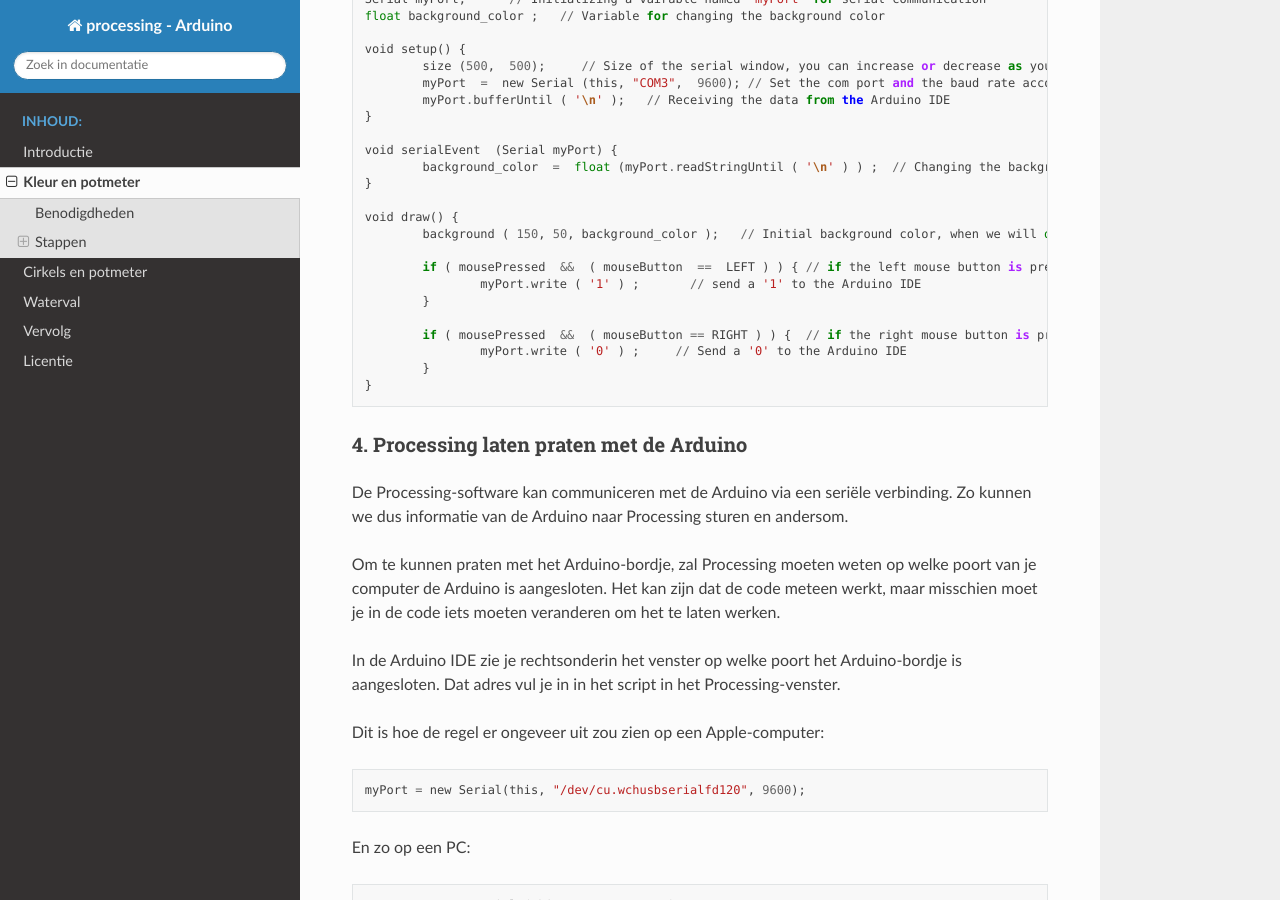
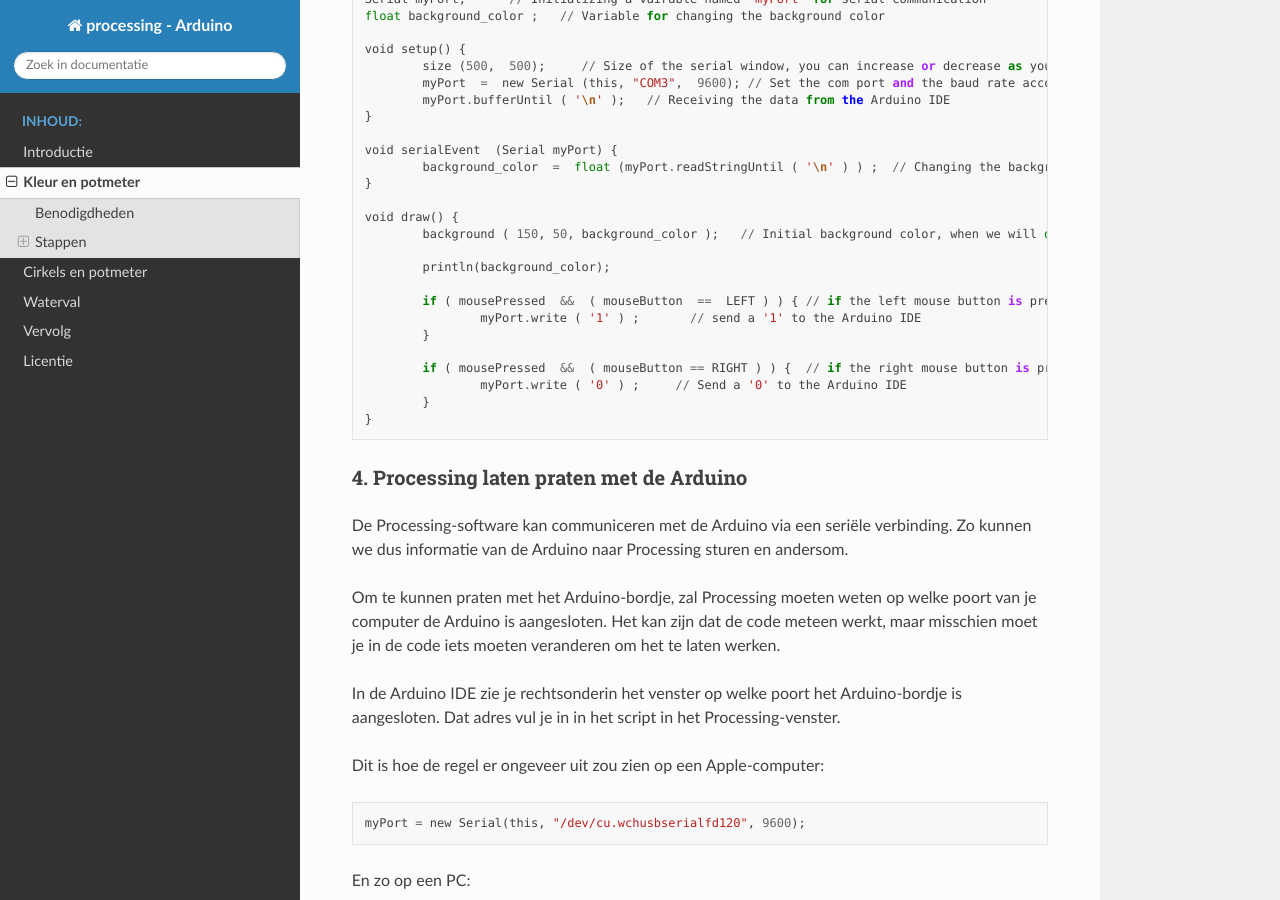
Before and after one commit to twisst/processing-met-arduino, a Sphinx documentation site: the page built from source/kleurenpotmeter.rst, in a window 1280 px wide and 900 px high, scrolled down 4379 px. Built offline with Sphinx 7.4.7 and the Read the Docs theme 2.0.0, drawn with Linux system fonts in a browser that asks for light colours.

Commit message:
Update kleurenpotmeter.rst
Processing-code waarde van potmeter naar console laten schrijven

```diff
--- a/source/kleurenpotmeter.rst
+++ b/source/kleurenpotmeter.rst
@@ -124,6 +124,8 @@ Kopiëer deze code en zet hem in Processing::
 	void draw() {
 		background ( 150, 50, background_color );   // Initial background color, when we will open the serial window
 
+		println(background_color);
+
 		if ( mousePressed  &&  ( mouseButton  ==  LEFT ) ) { // if the left mouse button is pressed
 			myPort.write ( '1' ) ;       // send a '1' to the Arduino IDE
 		}
```
